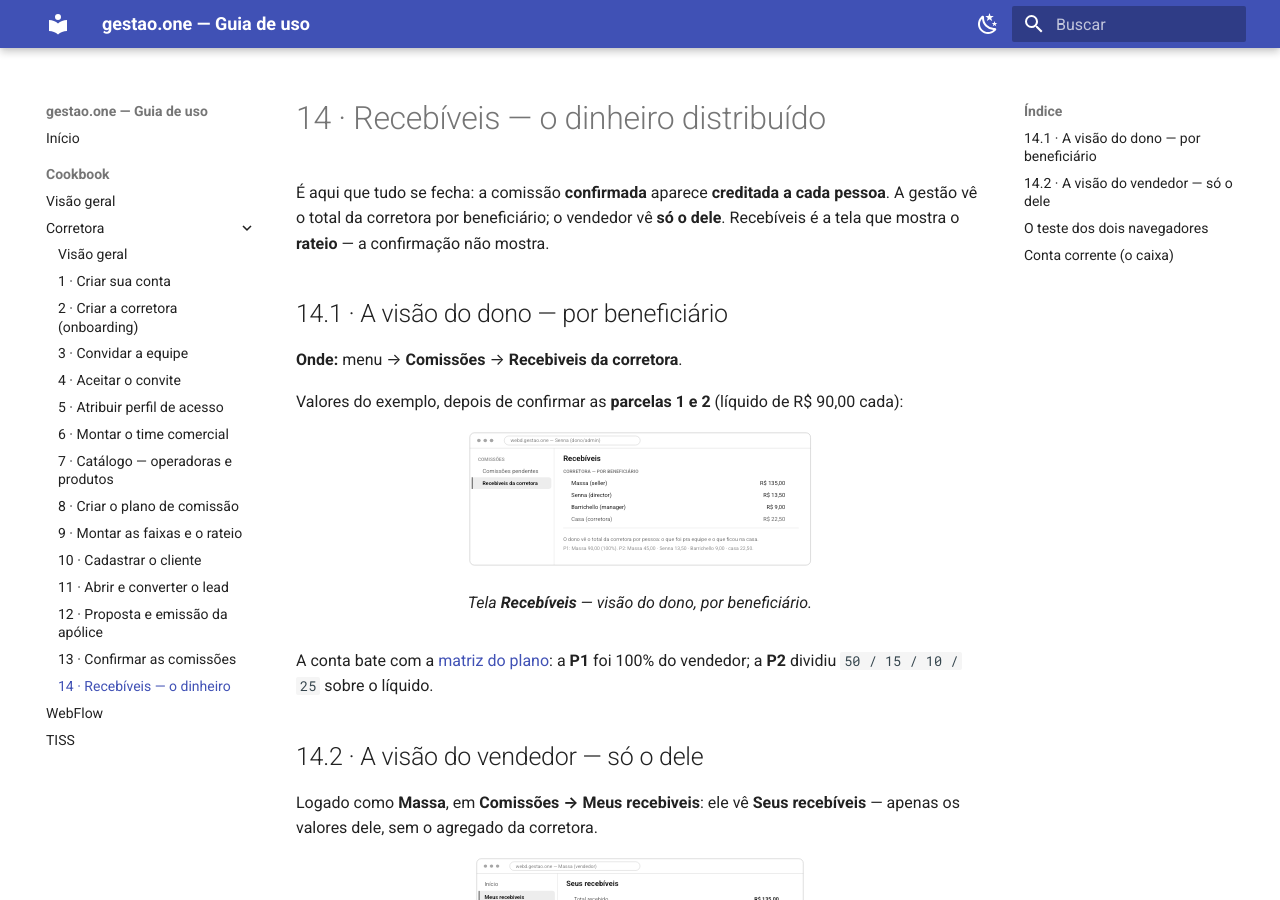
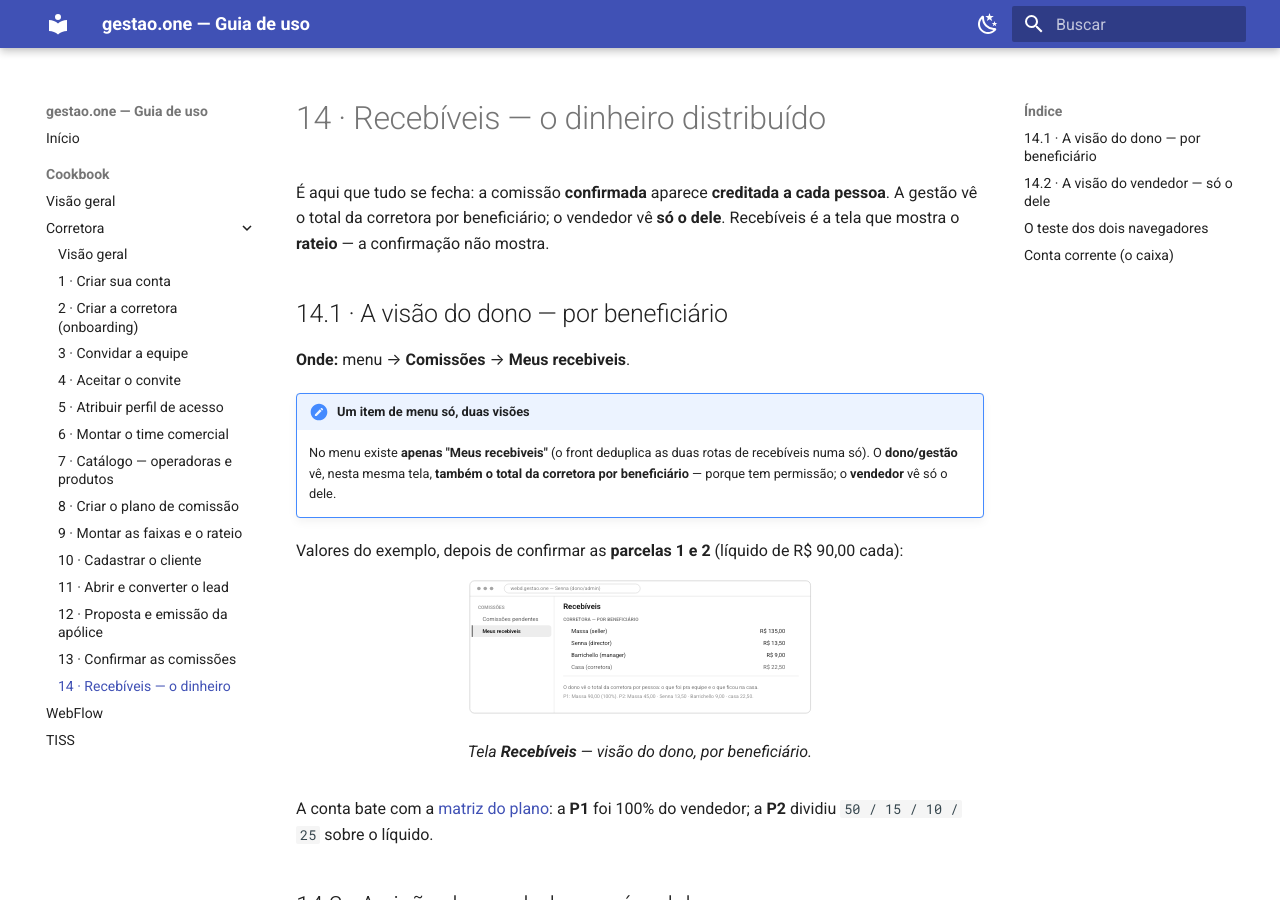
Before and after one commit to renatofagalde/wiki-gestao-one, an MkDocs documentation site: the page built from docs/cookbook/corretora/14-recebiveis.md, in a window 1280 px wide and 900 px high. Built offline with MkDocs 1.6.1 and Material for MkDocs 9.7.7, drawn with Linux system fonts in a browser that asks for light colours.

Commit message:
📝 docs(corretora): use the real menu label in 14-recebiveis (sidebar/nav)

```diff
--- a/docs/cookbook/corretora/14-recebiveis.md
+++ b/docs/cookbook/corretora/14-recebiveis.md
@@ -6,7 +6,13 @@ dele**. Recebíveis é a tela que mostra o **rateio** — a confirmação não m
 
 ## 14.1 · A visão do dono — por beneficiário
 
-**Onde:** menu → **Comissões** → **Recebiveis da corretora**.
+**Onde:** menu → **Comissões** → **Meus recebiveis**.
+
+!!! note "Um item de menu só, duas visões"
+    No menu existe **apenas "Meus recebiveis"** (o front deduplica as duas rotas
+    de recebíveis numa só). O **dono/gestão** vê, nesta mesma tela, **também o
+    total da corretora por beneficiário** — porque tem permissão; o **vendedor**
+    vê só o dele.
 
 Valores do exemplo, depois de confirmar as **parcelas 1 e 2** (líquido de R$ 90,00
 cada):
@@ -23,7 +29,7 @@ cada):
   <text x="22" y="66" font-size="10.5" font-weight="700" fill="currentColor" fill-opacity="0.45">COMISSÕES</text>
   <text x="32" y="92" font-size="12.5" fill="currentColor" fill-opacity="0.7">Comissões pendentes</text>
   <rect x="8" y="102" width="176" height="26" rx="6" fill="currentColor" fill-opacity="0.08"/><rect x="8" y="102" width="3" height="26" fill="currentColor" fill-opacity="0.55"/>
-  <text x="32" y="120" font-size="11.5" font-weight="700" fill="currentColor">Recebiveis da corretora</text>
+  <text x="32" y="120" font-size="11.5" font-weight="700" fill="currentColor">Meus recebiveis</text>
 
   <text x="210" y="66" font-size="17" font-weight="700" fill="currentColor">Recebíveis</text>
   <text x="210" y="92" font-size="10.5" font-weight="700" fill="currentColor" fill-opacity="0.55">CORRETORA — POR BENEFICIÁRIO</text>
```
